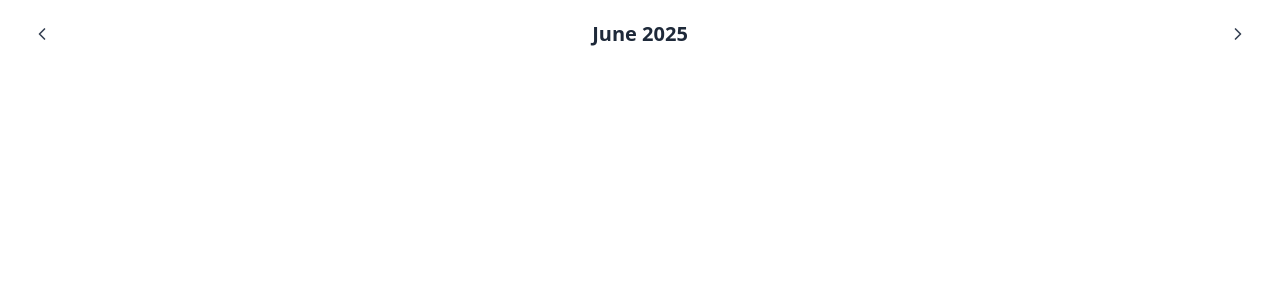
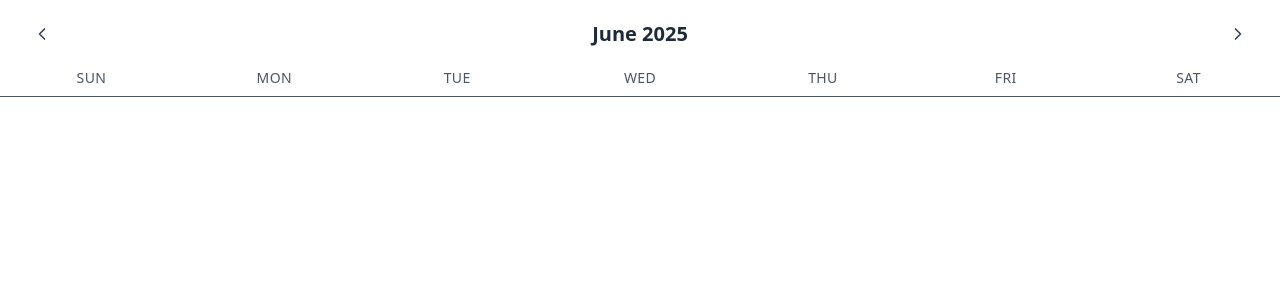
Before and after one commit to SatyamSingh432/calendar-horizon, a React (Vite) app: page / in a window 1280 px wide. Shown: the top 300 px of the page. Built offline with nearby package versions, Linux system fonts and the light colour scheme.

Commit message:
feat : add week days row

```diff
--- a/src/App.jsx
+++ b/src/App.jsx
@@ -2,6 +2,7 @@ import { useState } from "react";
 import CalenderHeader from "./components/CalenderHeader";
 import { addMonths, subMonths } from "date-fns";
 import "./App.css";
+import CalenderDays from "./components/CalenderDays";
 
 function App() {
   const [currentMonth, setCurrentMonth] = useState(new Date());
@@ -12,6 +13,7 @@ function App() {
         onPrev={() => setCurrentMonth(subMonths(currentMonth, 1))}
         onNext={() => setCurrentMonth(addMonths(currentMonth, 1))}
       />
+      <CalenderDays />
     </div>
   );
 }
--- /dev/null
+++ b/src/components/CalenderDays.jsx
@@ -0,0 +1,16 @@
+import React from "react";
+
+const CalenderDays = () => {
+  const days = ["Sun", "Mon", "Tue", "Wed", "Thu", "Fri", "Sat"];
+  return (
+    <div className="grid grid-cols-7 text-center text-sm font-medium text-gray-600 border-b pb-2">
+      {days.map((day) => (
+        <div key={day} className="uppercase tracking-wide">
+          {day}
+        </div>
+      ))}
+    </div>
+  );
+};
+
+export default CalenderDays;
```
